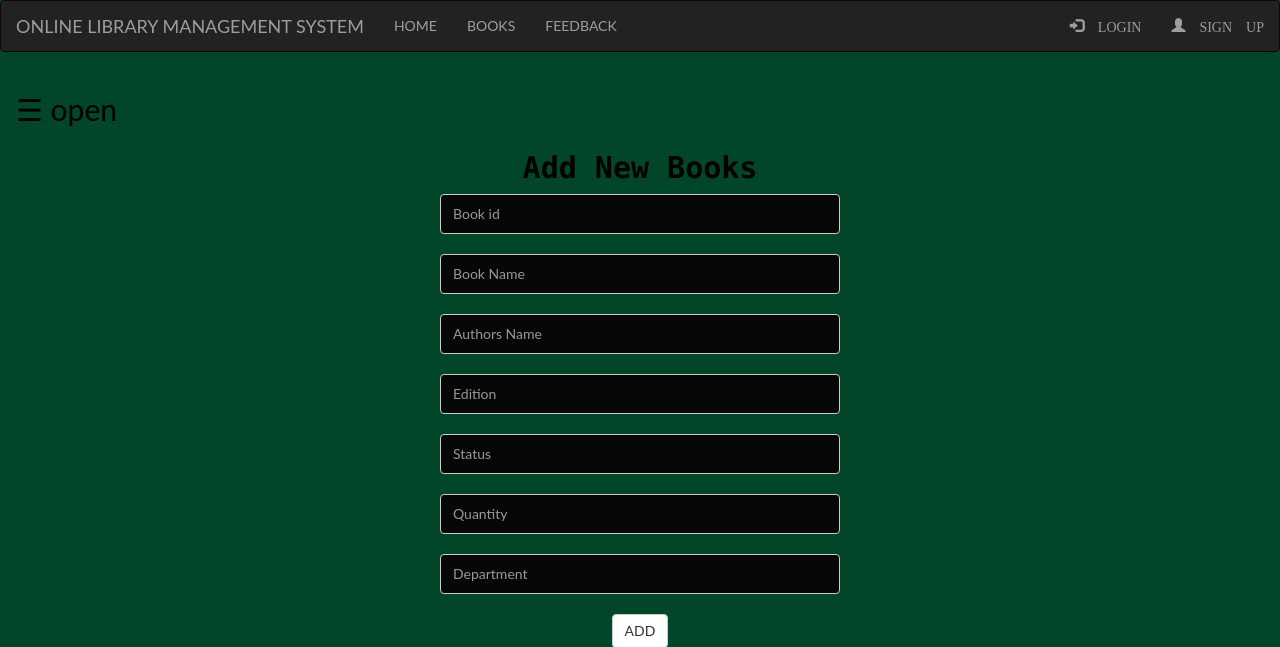
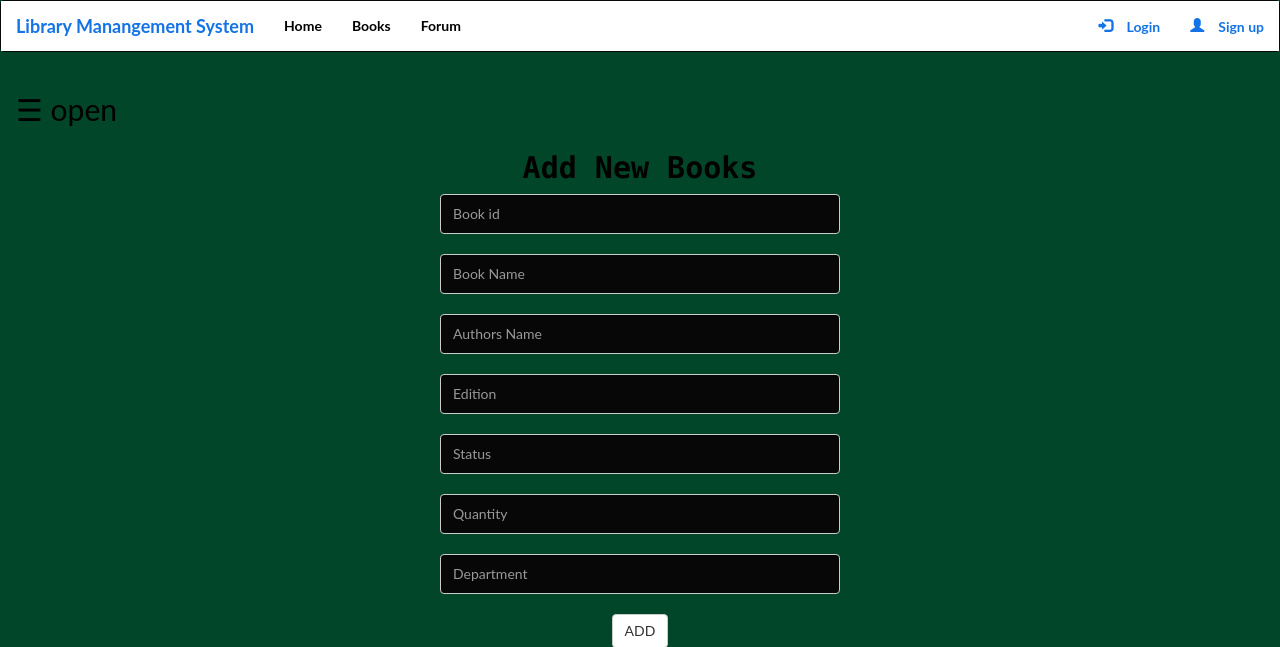
Before and after one commit to LeQuyDuongUET/CSDL-Library, a PHP site: page /add.php in a window 1280 px wide. Shown: the top 647 px of the page. Run offline with PHP 8.4, Linux system fonts and the light colour scheme.

Commit message:
update login and navbar

```diff
--- a/Admin_/navbar.php
+++ b/Admin_/navbar.php
@@ -12,19 +12,28 @@
 	  <meta name="viewport" content="width=device-width, initial-scale=1">
 
   	<link rel="stylesheet" href="bootstrap/css/bootstrap.min.css">
+   <style type="text/css">
+      .container-fluid{
+          background-color: white;
+      }
 
+      .container-fluid a{
+        color: black;
+        font-family: Lato;
+      }
+   </style>
 </head>
 <body>
 
 	    <nav class="navbar navbar-inverse">
       <div class="container-fluid">
           <div class="navbar-header">
-            <a class="navbar-brand active">ONLINE LIBRARY MANAGEMENT SYSTEM</a>
+            <a class="navbar-brand active" style="color: #1473e6"><b>Library Manangement System</b></a>
           </div>
           <ul class="nav navbar-nav">
-            <li><a href="index.php">HOME</a></li>
-            <li><a href="books.php">BOOKS</a></li>
-            <li><a href="feedback.php">FEEDBACK</a></li>
+            <li><a href="index.php" style="color: black"><b>Home</b></a></li>
+            <li><a href="books.php" style="color: black"><b>Books</b></a></li>
+            <li><a href="feedback.php" style="color: black"><b>Forum</b></a></li>
           </ul>
           <?php
             if(isset($_SESSION['login_user']))
@@ -59,9 +68,9 @@
             {   ?>
               <ul class="nav navbar-nav navbar-right">
 
-                <li><a href="admin_login.php"><span class="glyphicon glyphicon-log-in"> LOGIN</span></a></li>
+                <li><a href="admin_login.php" style="color: #1473e6"><span class="glyphicon glyphicon-log-in"> <b style="font-family: Lato">Login</b></span></a></li>
 
-                <li><a href="registration.php"><span class="glyphicon glyphicon-user"> SIGN UP</span></a></li>
+                <li><a href="registration.php" style="color: #1473e6"><span class="glyphicon glyphicon-user"> <b style="font-family: Lato">Sign up</b></span></a></li>
               </ul>
                 <?php
             }
--- a/Admin_/style.css
+++ b/Admin_/style.css
@@ -173,7 +173,7 @@ section .sec_img
 {
 	height: 650px;
 	margin-top: 0px;
-	background-image: url("images/3.jpg");
+	background-image: url("images/loginbg.png");
 }
 .box1
 {
```
Also changed, not shown: Admin_/admin_login.php (+26 -8 lines), 1 other file.
